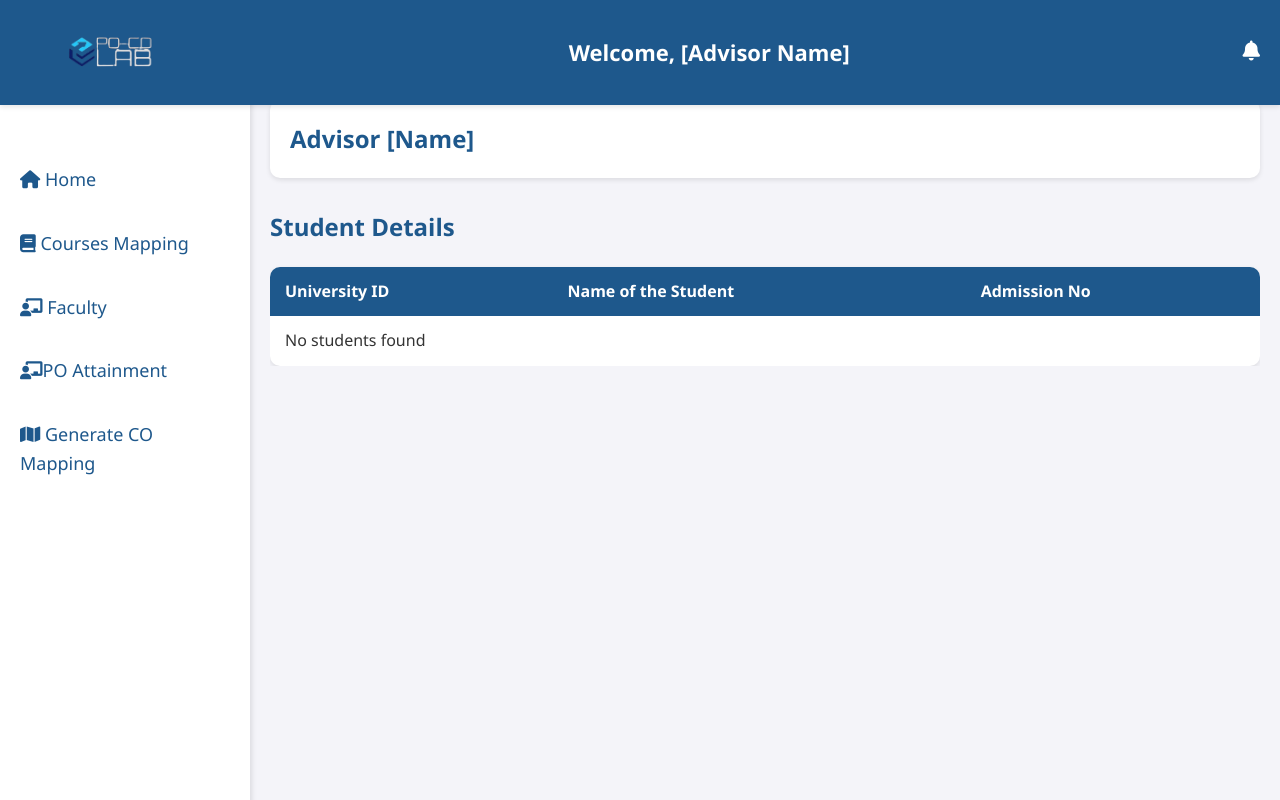
After one commit to fidha27/Mini_Project, a Flask app: template templates/advisor1.html in a window 1280 px wide. The commit adds this page. Run offline with Flask 3, Linux system fonts and the light colour scheme; the template is opened without the code that fills it, so the values that code supplies are empty.

Commit message:
https://github.com/fidha27/Mini_Project.git

```diff
--- /dev/null
+++ b/app.py
@@ -0,0 +1,21 @@
+from flask import Flask, render_template
+from pymongo import MongoClient
+
+app = Flask(__name__)
+
+# MongoDB connection
+client = MongoClient("mongodb://localhost:27017/")  # Replace with your MongoDB URI
+db = client["miniproject"]  # Database name
+
+@app.route("/")
+def index():
+    # Fetch all students from the MongoDB collection
+    students = list(db.students.find({}, {"_id": 0}))  # Exclude MongoDB's default `_id` field
+
+    # Fetch the advisor's name
+    advisor = db.advisor.find_one({}, {"_id": 0})  # Fetch the first advisor
+
+    return render_template("advisor1.html", students=students, advisor=advisor)
+
+if __name__ == "__main__":
+    app.run(debug=True)
--- a/advisor.css
+++ b/static/advisor.css
@@ -128,7 +128,7 @@ main {
   margin-left: 250px;
   padding: 20px;
   margin-top: 80px; /* Adjusted to account for the fixed header */
-  width: calc(100% - 250px); /* Take remaining space */
+  width: calc(100% - 250px);
   overflow-x: auto;
   z-index: 1; /* Ensure main content is above sidebar */
 }
@@ -169,8 +169,8 @@ table {
   border-radius: 10px;
   box-shadow: 0 2px 5px rgba(0, 0, 0, 0.1);
   overflow: hidden;
-  margin-left: 260px;
-  margin-right: 200px;
+/*margin-left: 260px;
+  margin-right: 200px; */
 }
 
 table th,
--- /dev/null
+++ b/templates/advisor1.html
@@ -0,0 +1,71 @@
+<!DOCTYPE html>
+<html lang="en">
+<head>
+    <meta charset="UTF-8">
+    <meta name="viewport" content="width=device-width, initial-scale=1.0">
+    <title>Advisor</title>
+    <link rel="stylesheet" href="advisor.css">
+    <link rel="stylesheet" href="{{ url_for('static', filename='advisor.css') }}">
+    <link rel="stylesheet" href="https://cdnjs.cloudflare.com/ajax/libs/font-awesome/6.0.0/css/all.min.css">
+</head>
+<body>
+    <header>
+        <img src="{{ url_for('static', filename='logo1.png') }}" alt="Logo" class="logo" height="65">
+        <h1>Welcome, <span id="advisor-name">{{ advisor.name if advisor else "[Advisor Name]" }}</span></h1>
+        <nav>
+            <div class="notification">
+                <i class="fas fa-bell"></i>
+                <div class="notification-dropdown">
+                    <p>No new notifications</p>
+                </div>
+            </div>
+        </nav>
+    </header>
+
+    <aside id="sidebar">
+        <ul>
+            <li><a href="#"><i class="fas fa-home"></i> Home</a></li>
+            <li><a href="course-mapping.html" id="course-mapping-link"><i class="fas fa-book"></i> Courses Mapping</a></li>
+            <li><a href="#"><i class="fas fa-chalkboard-teacher"></i> Faculty</a></li>
+            <li><a href="#"><i class="fas fa-chalkboard-teacher"></i>PO Attainment</a></li>
+            <li><a href="co-mapping.html"><i class="fas fa-map"></i> Generate CO Mapping</a></li>
+        </ul>
+    </aside>
+
+    <main>
+        <section class="advisor-card">
+            <div class="advisor-info">
+                <h2>Advisor {{ advisor.name if advisor else "[Name]" }}</h2>
+            </div>
+        </section>
+
+        <section class="student-details">
+            <h1>Student Details</h1>
+            <table role="grid">
+                <thead>
+                    <tr>
+                        <th>University ID</th>
+                        <th>Name of the Student</th>
+                        <th>Admission No</th>
+                    </tr>
+                </thead>
+                <tbody>
+                    {% if students %}
+                        {% for student in students %}
+                            <tr>
+                                <td>{{ student.university_id }}</td>
+                                <td>{{ student.name }}</td>
+                                <td>{{ student.admission_no }}</td>
+                            </tr>
+                        {% endfor %}
+                    {% else %}
+                        <tr>
+                            <td colspan="3">No students found</td>
+                        </tr>
+                    {% endif %}
+                </tbody>
+            </table>
+        </section>
+    </main>
+</body>
+</html>
```
Also changed, not shown: advisor1.html (deleted, +0 -75 lines), course-mapping.js (deleted, +0 -9 lines), logo1.png (deleted), static/co-mapping.css (renamed from co-mapping.css), static/logo1.png (added), templates/co-mapping.html (renamed from co-mapping.html).
